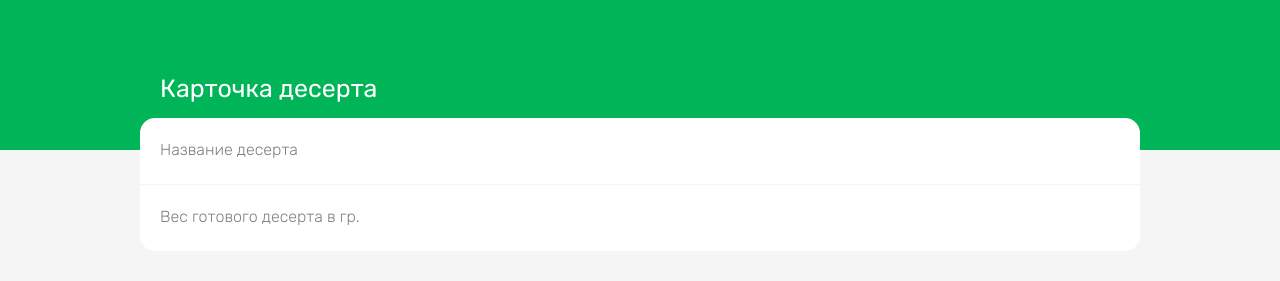
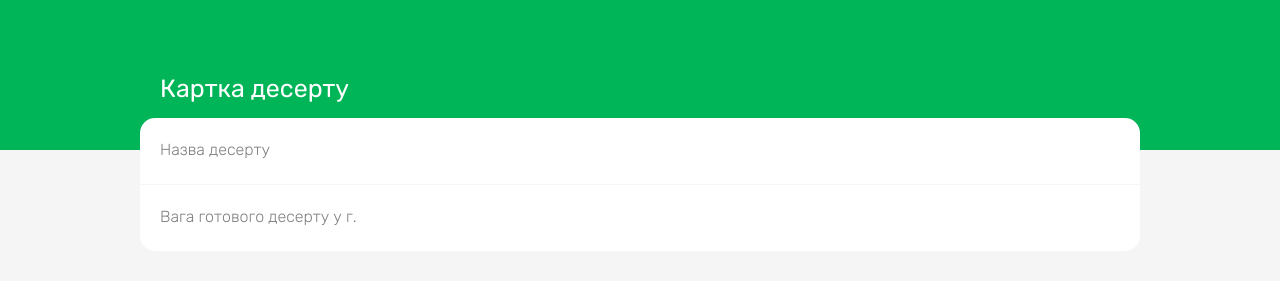
Before and after one commit to ipoliarush/mycake, a Vue app: page / in a window 1280 px wide. Shown: the top 281 px of the page. Built offline with nearby package versions, Linux system fonts and the light colour scheme.

Commit message:
Update CartCake.vue
Легка українізація

```diff
--- a/src/components/CartCake.vue
+++ b/src/components/CartCake.vue
@@ -4,11 +4,11 @@
     <div class="wrapp">
       <form class="form">
         <h3 class="form__title">
-          Карточка десерта
+          Картка десерту
         </h3>
         <div class="form__head head">
           <div class="head__item">
-            <label class="head__label" for="namecake">Название десерта</label>
+            <label class="head__label" for="namecake">Назва десерту</label>
             <input
               v-model="upcartcake.name"
               class="head__input"
@@ -19,7 +19,7 @@
             />
           </div>
           <div class="head__item">
-            <label class="head__label" for="weightcake">Вес готового десерта в гр.</label>
+            <label class="head__label" for="weightcake">Вага готового десерту у г.</label>
             <input
               v-model.number="upcartcake.weight"
               class="head__input"
```
